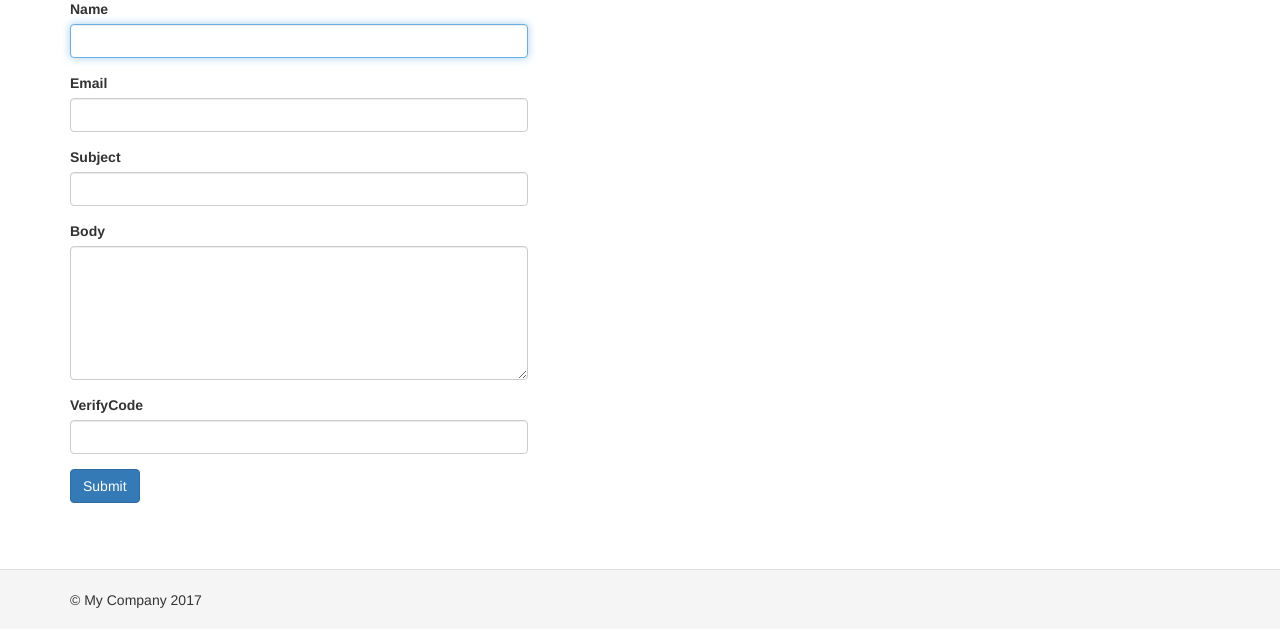
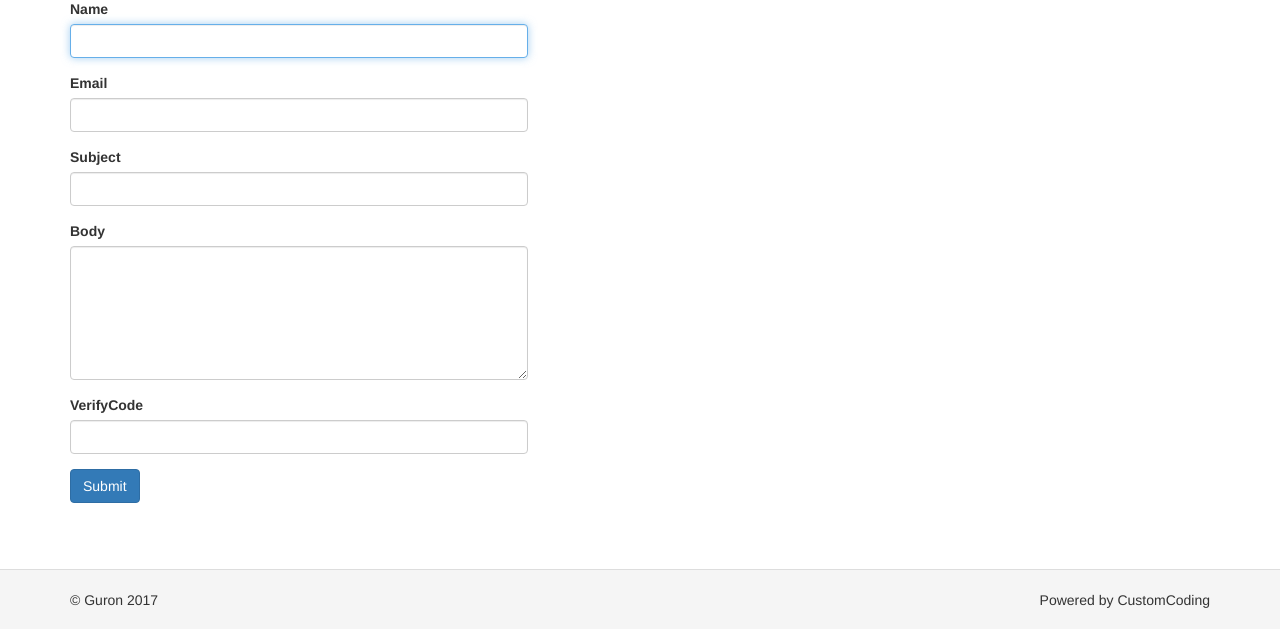
Before and after one commit to evgenygil/GuronEXchanger, a Yii app: template views/site/contact.php in a window 1280 px wide. Shown: the part 171-800 px from the top of the page. Run offline with PHP 8.4 and a stand-in for Yii, Linux system fonts and the light colour scheme; the template is opened without the code that fills it, so the values that code supplies are empty; form fields are guessed from the names that the template uses; some libraries are stand-ins or nearby versions.

Commit message:
fix broken link

```diff
--- a/views/layouts/main.php
+++ b/views/layouts/main.php
@@ -77,9 +77,9 @@ AppAsset::register($this);
 
 <footer class="footer">
     <div class="container">
-        <p class="pull-left">&copy; My Company <?= date('Y') ?></p>
+        <p class="pull-left">&copy; Guron <?= date('Y') ?></p>
 
-        <p class="pull-right"><?= Yii::powered() ?></p>
+        <p class="pull-right">Powered by CustomCoding</p>
     </div>
 </footer>
 
--- a/views/transaction/view.php
+++ b/views/transaction/view.php
@@ -38,6 +38,6 @@ $this->title = $model->id;
             'timestamp'
         ],
     ]) ?>
-    <?= Html::a('All OK', 'http://guronex/web/index.php?r=transaction%2Fcreate', ['class' => 'btn btn-primary']) ?>
+    <?= Html::a('All OK', 'http://guronexchanger/web/index.php?r=transaction%2Fcreate', ['class' => 'btn btn-primary']) ?>
 
 </div>
```
